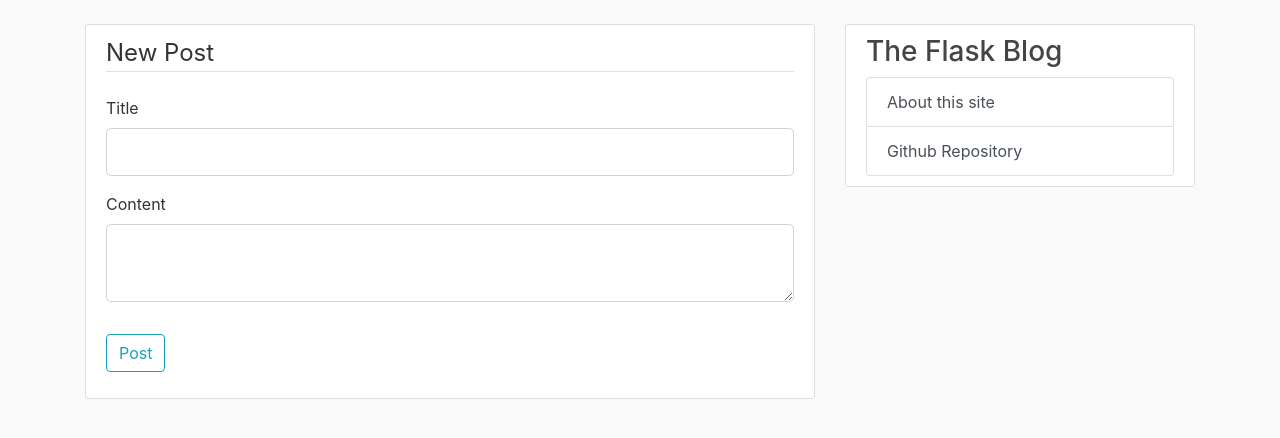
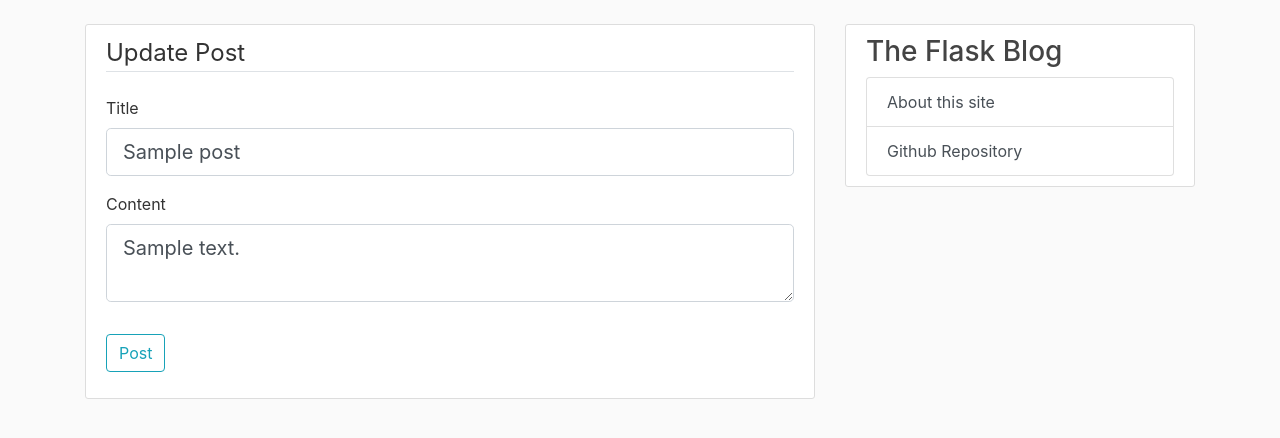
Before and after one commit to pzrsa/flask_blog, a Flask app: page /post/1/update in a window 1280 px wide. Shown: the part 56-494 px from the top of the page. Run offline with Flask 2, Linux system fonts and the light colour scheme; a user stored in the database is signed in; tables that the repository leaves empty hold one stand-in row (values such as "Sample post"); some libraries are stand-ins or nearby versions.

Commit message:
posts can now update

```diff
--- a/flaskblog/routes.py
+++ b/flaskblog/routes.py
@@ -98,7 +98,8 @@ def new_post():
         db.session.commit()
         flash('Your post has been submitted!', 'success')
         return redirect(url_for('home'))
-    return render_template('create_post.html', title="New Post", form=form)
+    return render_template('create_post.html', title="New Post",
+                            form=form, legend="New Post")
 
 
 @app.route('/post/<int:post_id>')
@@ -107,11 +108,21 @@ def post(post_id):
     return render_template('post.html', title=post.title, post=post)
 
 
-@app.route('/post/<int:post_id>/update')
+@app.route('/post/<int:post_id>/update', methods=['GET', 'POST'])
 @login_required
 def update_post(post_id):
     post = Post.query.get_or_404(post_id)
     if post.author != current_user:
         abort(403)
     form = PostForm()
-    return render_template('create_post.html', title="Update Post", form=form)
+    if form.validate_on_submit():
+        post.title = form.title.data
+        post.content = form.content.data
+        db.session.commit()
+        flash ('Your post has been updated!', 'success')
+        return redirect(url_for('post', post_id=post.id))
+    elif request.method == 'GET':
+        form.title.data = post.title
+        form.content.data = post.content
+    return render_template('create_post.html', title="Update Post",
+                            form=form, legend="Update Post")
--- a/flaskblog/templates/create_post.html
+++ b/flaskblog/templates/create_post.html
@@ -4,7 +4,7 @@
     <form method="POST" action="">
         {{ form.hidden_tag() }}
         <fieldset class="form-group">
-            <legend class="border-bottom mb-4">New Post</legend>
+            <legend class="border-bottom mb-4">{{ legend }}</legend>
             <div class="form-group">
                 {{ form.title.label(class="form-control-label") }}
                 {% if form.title.errors %}
```
